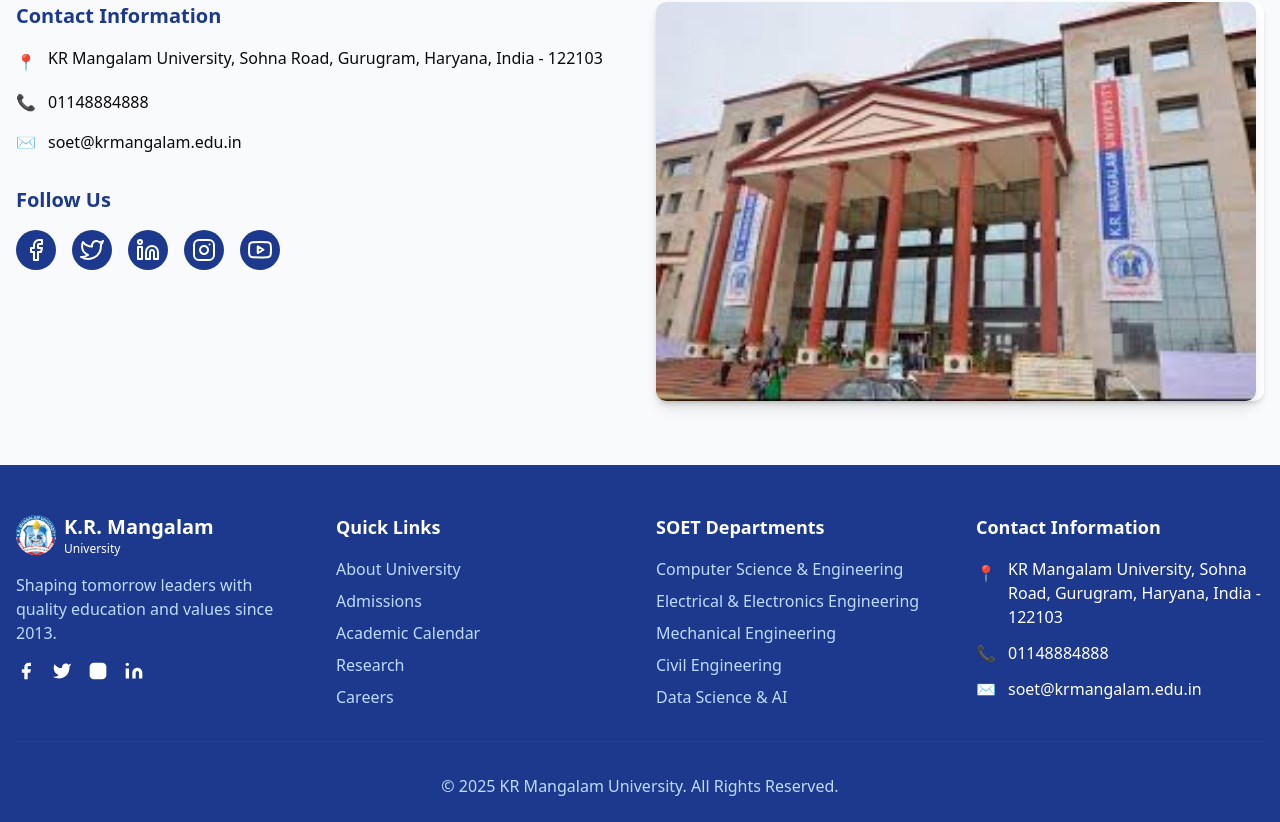
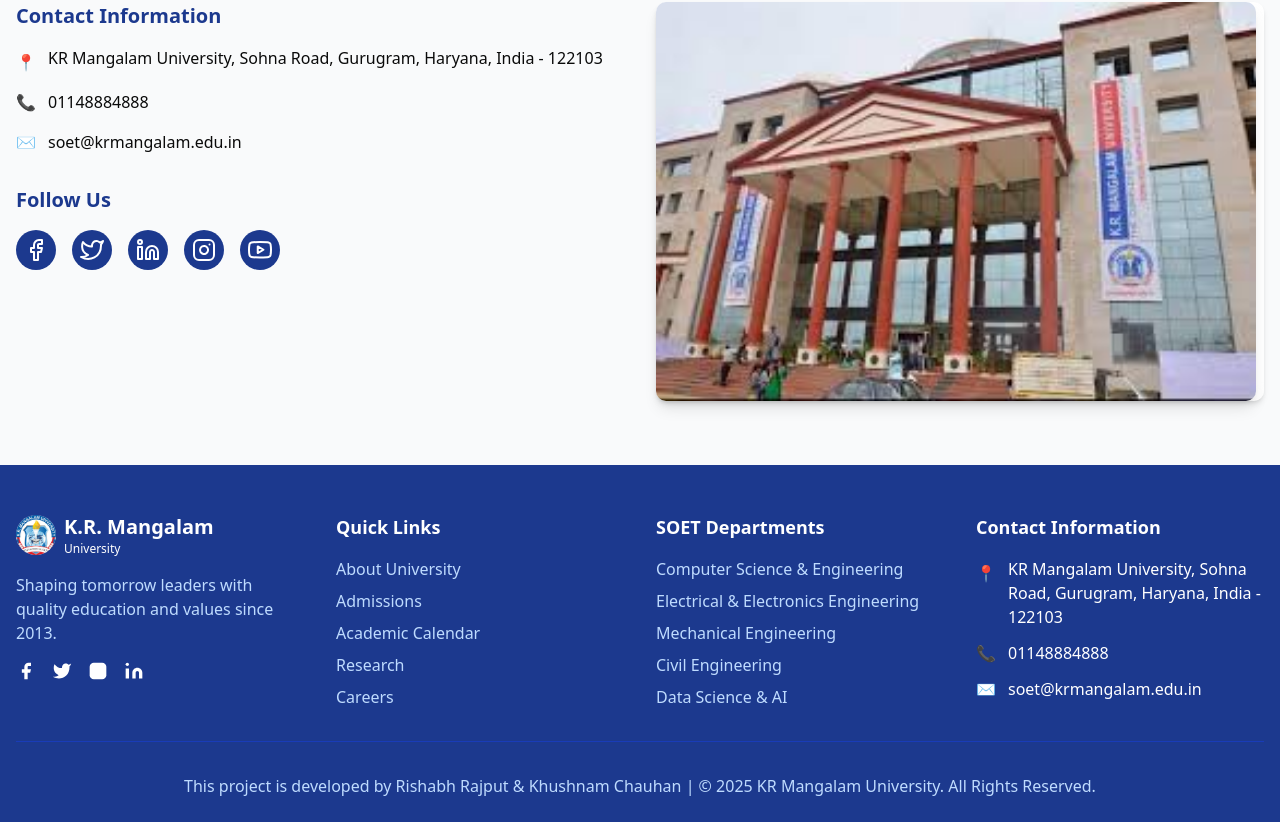
Before and after one commit to pankaj-agarwal2025/Soet-krmu, a Next.js app: page / in a window 1280 px wide. Shown: the part 5580-6402 px from the top of the page. Built offline with nearby package versions, Linux system fonts and the light colour scheme.

Commit message:
authority-added

```diff
--- a/src/app/page.tsx
+++ b/src/app/page.tsx
@@ -889,7 +889,7 @@
           </div>
 
           <div className="pt-8 border-t border-blue-800 text-center text-blue-200">
-            <p>&copy; {new Date().getFullYear()} KR Mangalam University. All Rights Reserved.</p>
+            <p>This project is developed by Rishabh Rajput & Khushnam Chauhan | &copy; {new Date().getFullYear()} KR Mangalam University. All Rights Reserved.</p>
           </div>
         </div>
       </footer>
```
